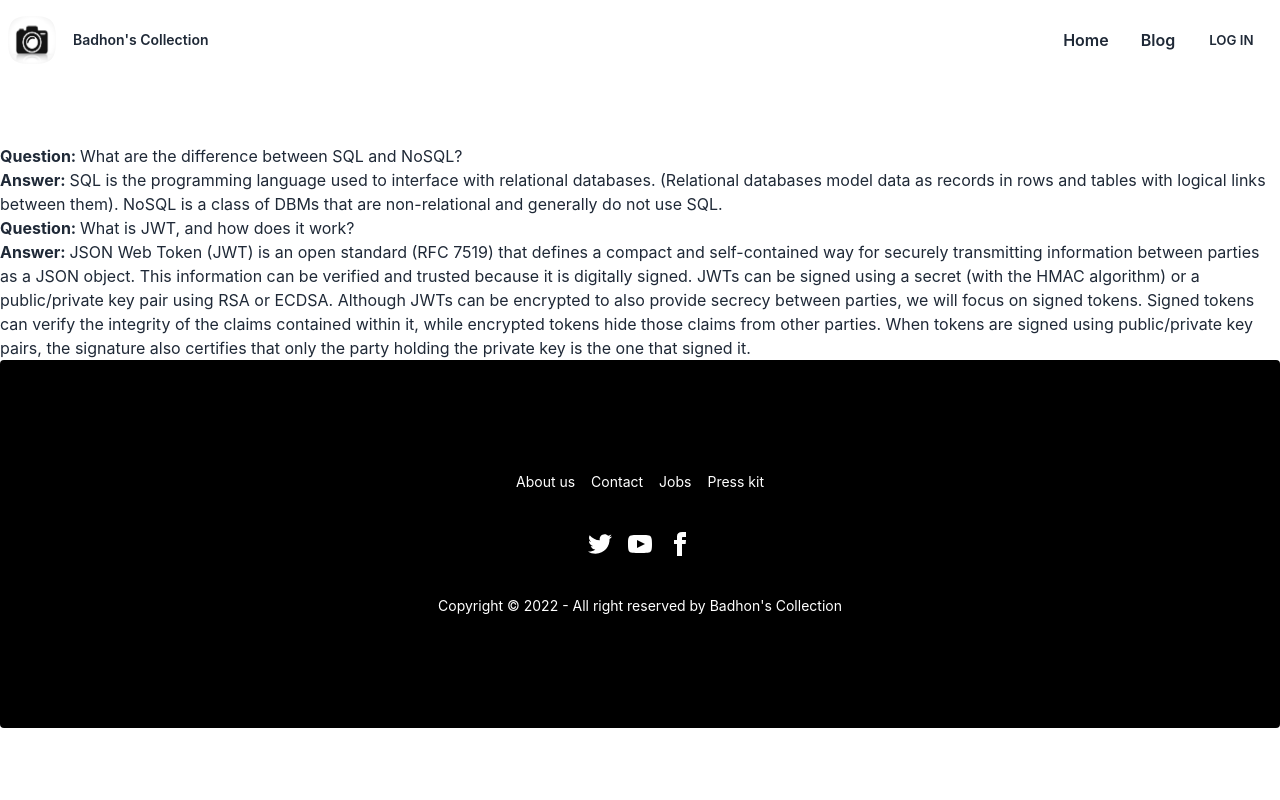
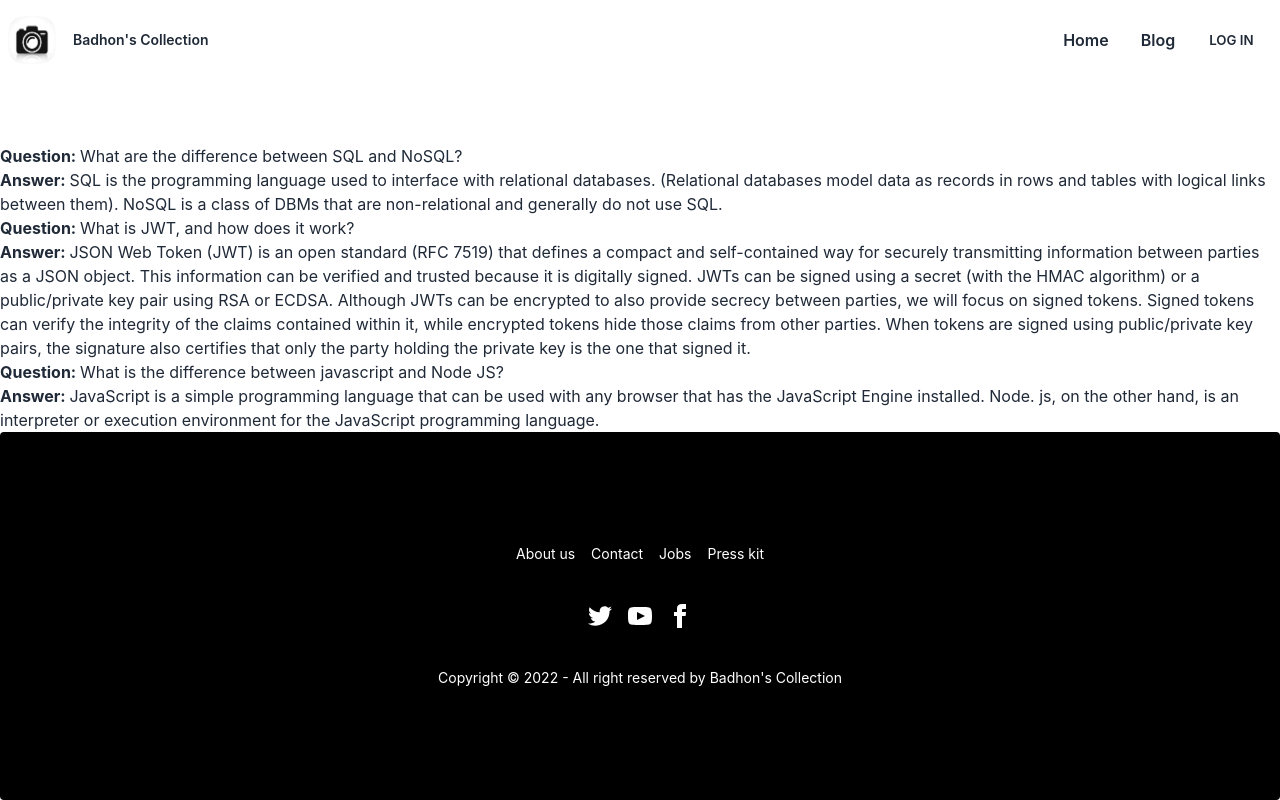
Before and after one commit to nkbadhon/Badhon-s-collection-client, a React (Create React App) app: page /blog in a window 1280 px wide. Built offline with nearby package versions, Linux system fonts and the light colour scheme; no server answers.

Commit message:
Blog MOD5

```diff
--- a/src/Pages/Blog/Blog.js
+++ b/src/Pages/Blog/Blog.js
@@ -13,6 +13,10 @@
                 <h4><strong>Question: </strong>What is JWT, and how does it work?</h4>
                 <p> <strong>Answer: </strong>JSON Web Token (JWT) is an open standard (RFC 7519) that defines a compact and self-contained way for securely transmitting information between parties as a JSON object. This information can be verified and trusted because it is digitally signed. JWTs can be signed using a secret (with the HMAC algorithm) or a public/private key pair using RSA or ECDSA. Although JWTs can be encrypted to also provide secrecy between parties, we will focus on signed tokens. Signed tokens can verify the integrity of the claims contained within it, while encrypted tokens hide those claims from other parties. When tokens are signed using public/private key pairs, the signature also certifies that only the party holding the private key is the one that signed it.</p>
             </div>
+            <div className=' '>
+                <h4><strong>Question: </strong>What is the difference between javascript and Node JS?</h4>
+                <p> <strong>Answer: </strong>JavaScript is a simple programming language that can be used with any browser that has the JavaScript Engine installed. Node. js, on the other hand, is an interpreter or execution environment for the JavaScript programming language.</p>
+            </div>
 
 
 
```
